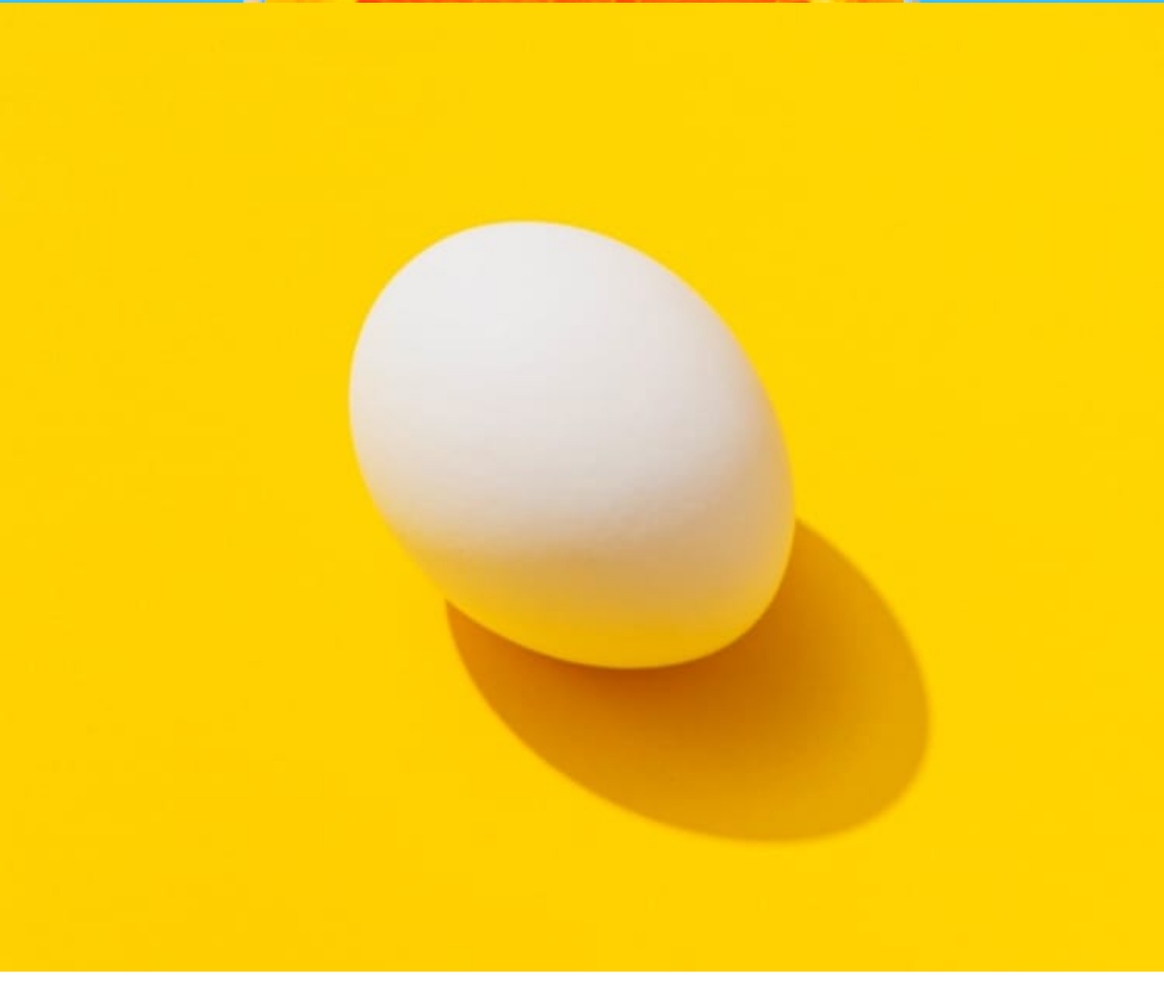
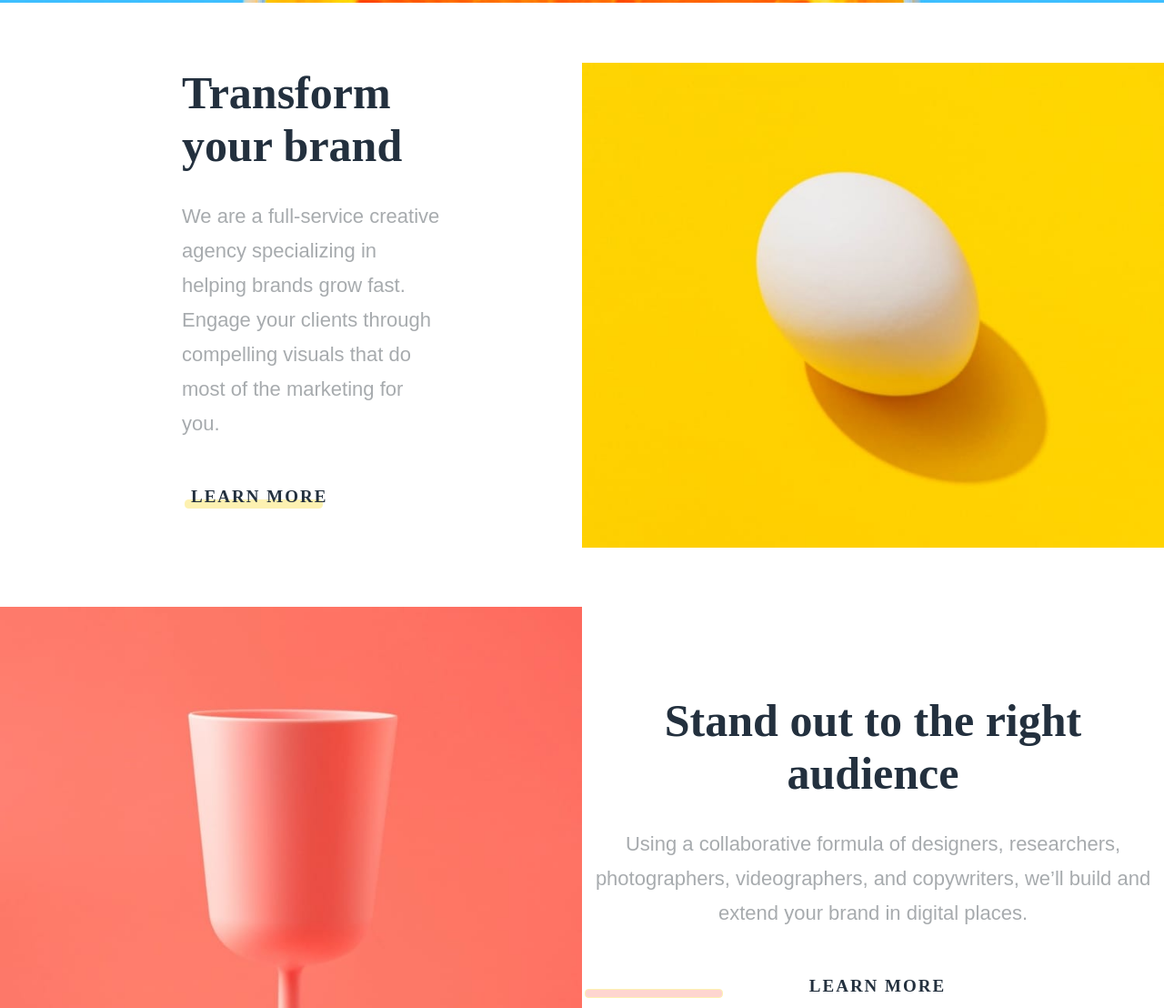
Before and after one commit to bgregi/fm-sunnyside-landing-page, a plain HTML site: page index.html in a window 1280 px wide. Shown: the part 707-1815 px from the top of the page at 91% size. Drawn offline with Linux system fonts and the light colour scheme; a web font is replaced by a local one.

Commit message:
Working on CSS and HTML for deskyop layout

```diff
--- a/index.html
+++ b/index.html
@@ -50,16 +50,18 @@
         </div>
         <div class="transform">
             <img src="images/mobile/image-transform.jpg" alt="Egg" id="egg" />
+            <div class="transform-text">
                 <h2>Transform your brand</h2>
                 <p>
-                We are a full-service creative agency specializing in helping
-                brands grow fast. Engage your clients through compelling visuals
-                that do most of the marketing for you.
+                    We are a full-service creative agency specializing in
+                    helping brands grow fast. Engage your clients through
+                    compelling visuals that do most of the marketing for you.
                 </p>
                 <h3>
                     Learn more
                     <div class="underline yellow"></div>
                 </h3>
+            </div>
         </div>
         <div class="stand-out">
             <img
@@ -67,16 +69,18 @@
                 alt="Stand out"
                 id="stand-out"
             />
+            <div class="stand-out-text">
                 <h2>Stand out to the right audience</h2>
                 <p>
                     Using a collaborative formula of designers, researchers,
-                photographers, videographers, and copywriters, we’ll build and
-                extend your brand in digital places.
+                    photographers, videographers, and copywriters, we’ll build
+                    and extend your brand in digital places.
                 </p>
                 <h3>
                     Learn more
                     <div class="underline red"></div>
                 </h3>
+            </div>
         </div>
         <div class="graphic-design">
             <h2 class="smaller-h2">Graphic Design</h2>
--- a/styles.scss
+++ b/styles.scss
@@ -359,7 +359,6 @@ footer {
         padding: 40px;
         height: 55.5vw;
 
-
         .desktop-header {
             display: flex;
             justify-content: space-between;
@@ -416,4 +415,81 @@ footer {
     .menu:after {
         display: none;
     }
+
+    .transform {
+        display: flex;
+        flex-direction: row-reverse;
+
+
+        .transform-text {
+            box-sizing: border-box;
+            width: 50vw;
+
+            grid-column: 1/2;
+            grid-row: 1/2;
+
+            text-align: left;
+            padding: 70px 150px 100px 200px;
+
+            h2 {
+                padding-right: 20px;
+            }
+        }
+
+        #egg {
+            grid-column: 2/3;
+            grid-row: 1/2;
+            width: 50vw;
+        }
+    }
+
+    .stand-out {
+        display: grid;
+
+        #stand-out {
+            grid-column: 1/2;
+            grid-row: 2/3;
+            width: 50vw;
+        }
+
+        .stand-out-text {
+            grid-column: 2/3;
+            grid-row: 2/3;
+        }
+    }
+
+    .graphic-design {
+        grid-column: 1/2;
+        grid-row: 3/4;
+    }
+
+    .photography {
+        grid-column: 2/3;
+        grid-row: 3/4;
+    }
+    h2 {
+        font-size: 50px;
+        padding: 0;
+    }
+
+    p {
+        font-size: 22px;
+        line-height: 38px;
+        padding: 30px 0 0 0;
+    }
+
+    h3 {
+        font-size: 19px;
+        letter-spacing: 2px;
+        margin: 50px 0 0 10px;
+    }
+
+    .underline {
+        height: 8px;
+        width: 150px;
+        bottom: 8px;
+        right: 7px;
+        border: $yellow solid 1px;
+        border-radius: 4px;
+    }
 }
```
Also changed, not shown: styles.css, 1 other file. Lines whose indentation alone changed are shown as unchanged.
